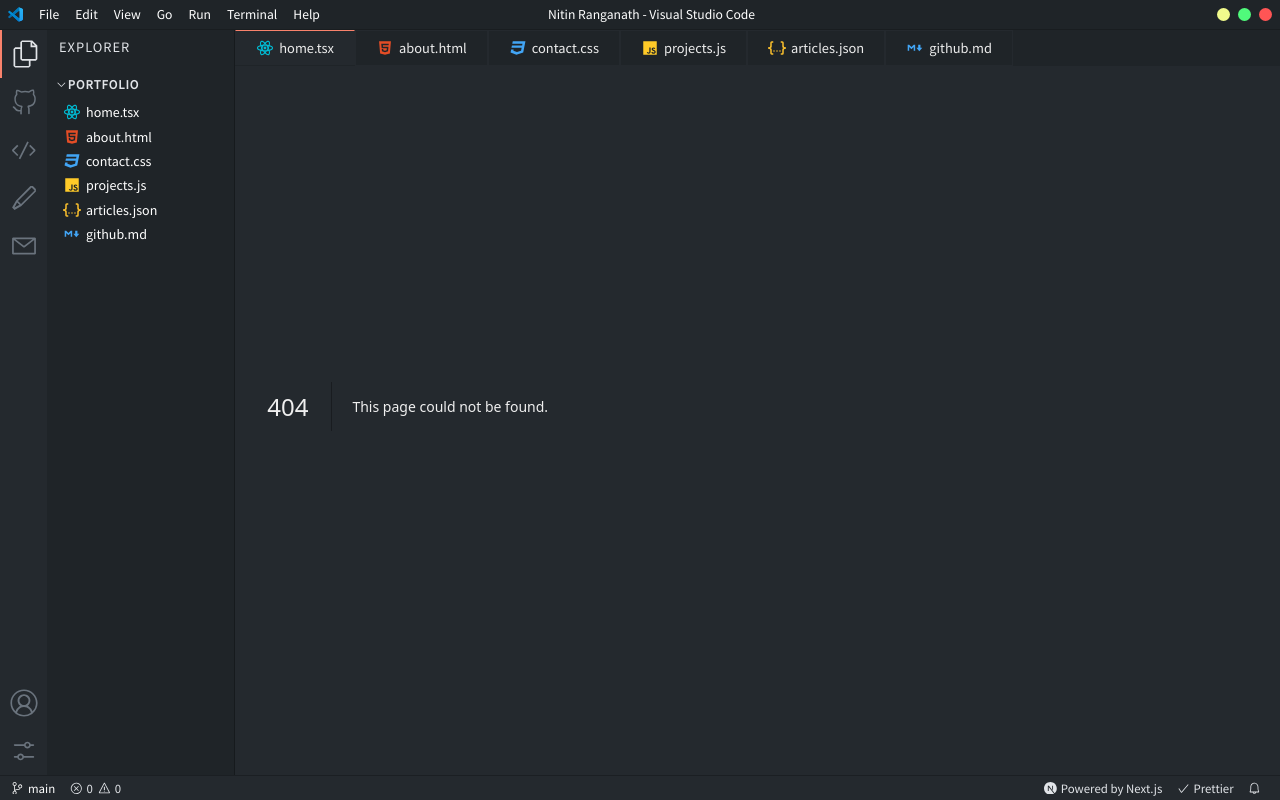
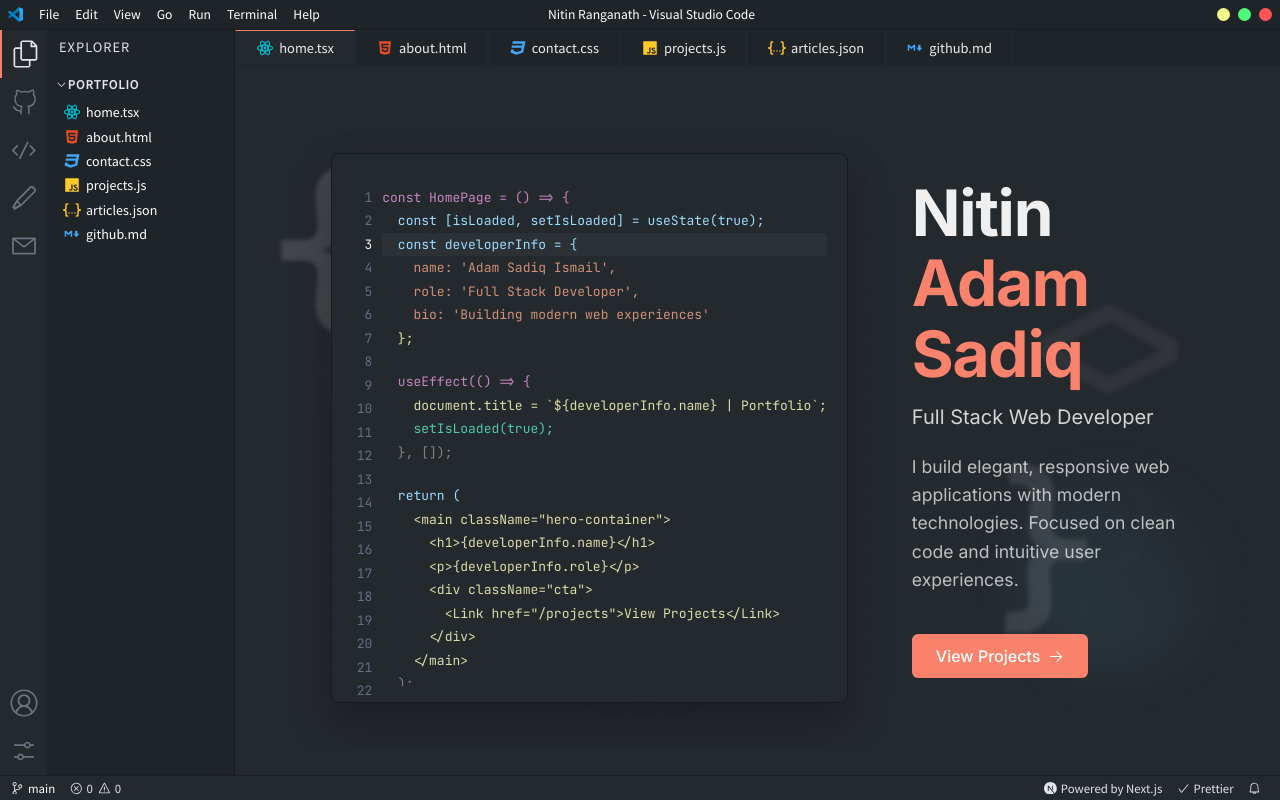
Before and after one commit to Limboo05/Adam-Sadiq-Dev-Portfolio-, a Next.js app: page / in a window 1280 px wide. Before the commit this address had no page. Built offline with nearby package versions, Linux system fonts and the light colour scheme.

Commit message:
Add files via upload

```diff
--- /dev/null
+++ b/pages/index.tsx
@@ -0,0 +1,136 @@
+import { useState, useEffect } from 'react';
+import Link from 'next/link';
+import { VscArrowRight } from 'react-icons/vsc';
+
+import styles from '@/styles/HomePage.module.css';
+
+export default function HomePage() {
+  const [activeLineIndex, setActiveLineIndex] = useState(0);
+
+  const codeLines = [
+    { code: 'const HomePage = () => {', type: 'function' },
+    {
+      code: '  const [isLoaded, setIsLoaded] = useState(true);',
+      type: 'variable',
+    },
+    { code: '  const developerInfo = {', type: 'variable' },
+    { code: "    name: 'Adam Sadiq Ismail',", type: 'array-item' },
+    { code: "    role: 'Full Stack Developer',", type: 'array-item' },
+    { code: "    bio: 'Building modern web experiences'", type: 'array-item' },
+    { code: '  };', type: 'array-end' },
+    { code: '', type: 'blank' },
+    { code: '  useEffect(() => {', type: 'nested-function' },
+    {
+      code: '    document.title = `${developerInfo.name} | Portfolio`;',
+      type: 'return',
+    },
+    { code: '    setIsLoaded(true);', type: 'function-call' },
+    { code: '  }, []);', type: 'close' },
+    { code: '', type: 'blank' },
+    { code: '  return (', type: 'return-object' },
+    { code: '    <main className="hero-container">', type: 'object-method' },
+    { code: '      <h1>{developerInfo.name}</h1>', type: 'object-method' },
+    { code: '      <p>{developerInfo.role}</p>', type: 'object-method' },
+    { code: '      <div className="cta">', type: 'object-method' },
+    {
+      code: '        <Link href="/projects">View Projects</Link>',
+      type: 'object-method',
+    },
+    { code: '      </div>', type: 'object-method' },
+    { code: '    </main>', type: 'object-method' },
+    { code: '  );', type: 'close' },
+    { code: '};', type: 'close-function' },
+    { code: '', type: 'blank' },
+    { code: 'export default HomePage;', type: 'function-call' },
+  ];
+
+  useEffect(() => {
+    const interval = setInterval(() => {
+      setActiveLineIndex((prev) => (prev + 1) % codeLines.length);
+    }, 2000);
+
+    return () => clearInterval(interval);
+  }, [codeLines.length]);
+
+  return (
+    <div className={styles.heroLayout}>
+      <div className={styles.container}>
+        <div className={styles.codeSection}>
+          <div className={styles.codeContainer}>
+            <div className={styles.editorContent}>
+              <div className={styles.lineNumbers}>
+                {codeLines.map((_, index) => (
+                  <div
+                    key={index}
+                    className={`${styles.lineNumber} ${
+                      index === activeLineIndex ? styles.activeLine : ''
+                    }`}
+                  >
+                    {index + 1}
+                  </div>
+                ))}
+              </div>
+
+              <div className={styles.codeEditor}>
+                {codeLines.map((line, index) => (
+                  <div
+                    key={index}
+                    className={`${styles.codeLine} ${styles[line.type]} ${
+                      index === activeLineIndex ? styles.highlightedLine : ''
+                    }`}
+                  >
+                    {line.code}
+                  </div>
+                ))}
+              </div>
+
+              <div className={styles.overlayGlow}></div>
+            </div>
+          </div>
+        </div>
+
+        <div className={styles.infoSection}>
+          <h1 className={styles.developerName}>
+            Nitin <span className={styles.accentText}> Adam Sadiq</span>
+          </h1>
+
+          <div className={styles.developerRole}>Full Stack Web Developer</div>
+
+          <p className={styles.bio}>
+            I build elegant, responsive web applications with modern
+            technologies. Focused on clean code and intuitive user experiences.
+          </p>
+
+          <div className={styles.actionLinks}>
+            <Link href="/projects" className={styles.primaryLink}>
+              View Projects <VscArrowRight />
+            </Link>
+          </div>
+        </div>
+      </div>
+
+      <div className={styles.decorElements}>
+        <div className={styles.codeFlare}></div>
+        <div className={styles.gridLines}></div>
+        <div className={styles.codeBlock1}>{'{'}</div>
+        <div className={styles.codeBlock2}>{'}'}</div>
+        <div className={styles.codeBlock3}>{'<>'}</div>
+        <div className={styles.codeBlock4}>{'/>'}</div>
+        <div className={styles.orb1}></div>
+        <div className={styles.orb2}></div>
+        <div className={styles.orb3}></div>
+        <div className={styles.codeSymbol1}>{'()'}</div>
+        <div className={styles.codeSymbol2}>{'[]'}</div>
+        <div className={styles.codeSymbol3}>{'=>'}</div>
+        <div className={styles.dotPattern}></div>
+        <div className={styles.mobileAccent}></div>
+      </div>
+    </div>
+  );
+}
+
+export async function getStaticProps() {
+  return {
+    props: { title: 'Home' },
+  };
+}
```
